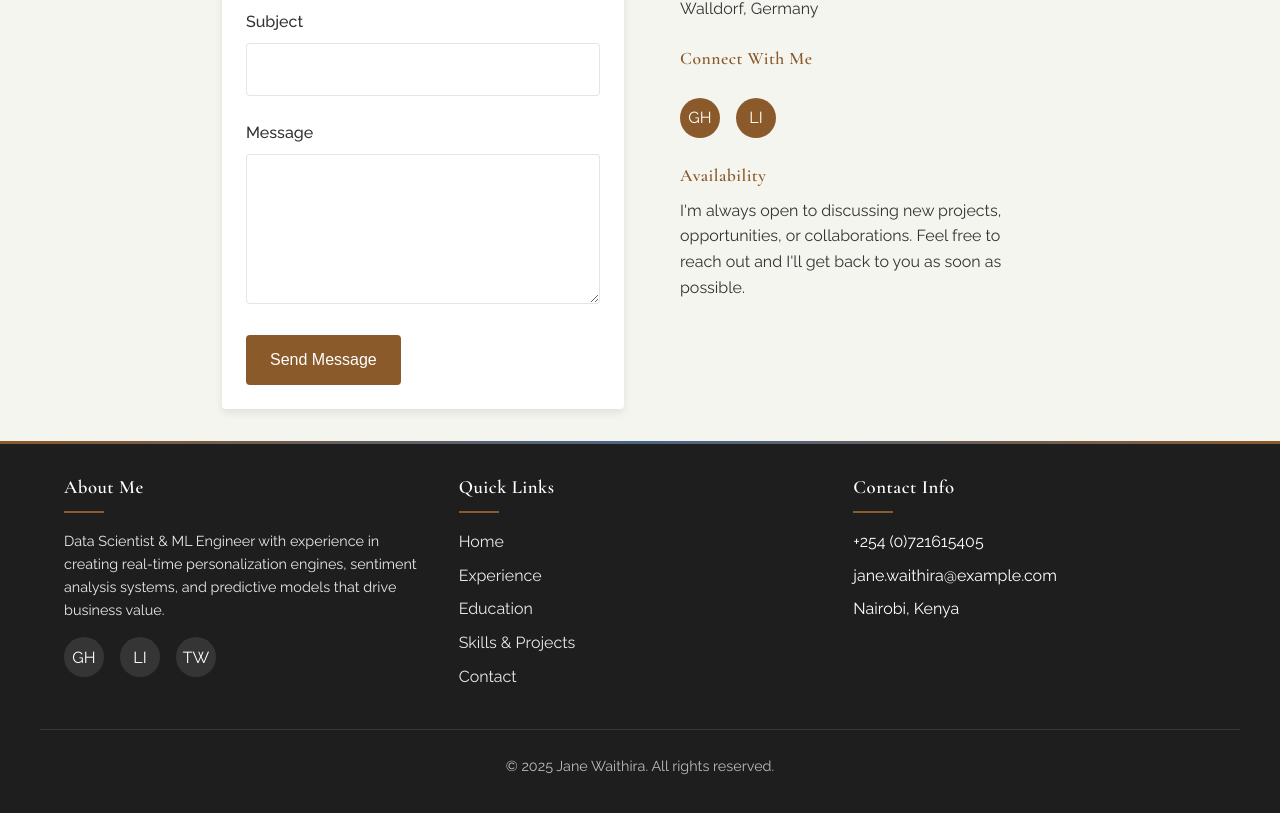
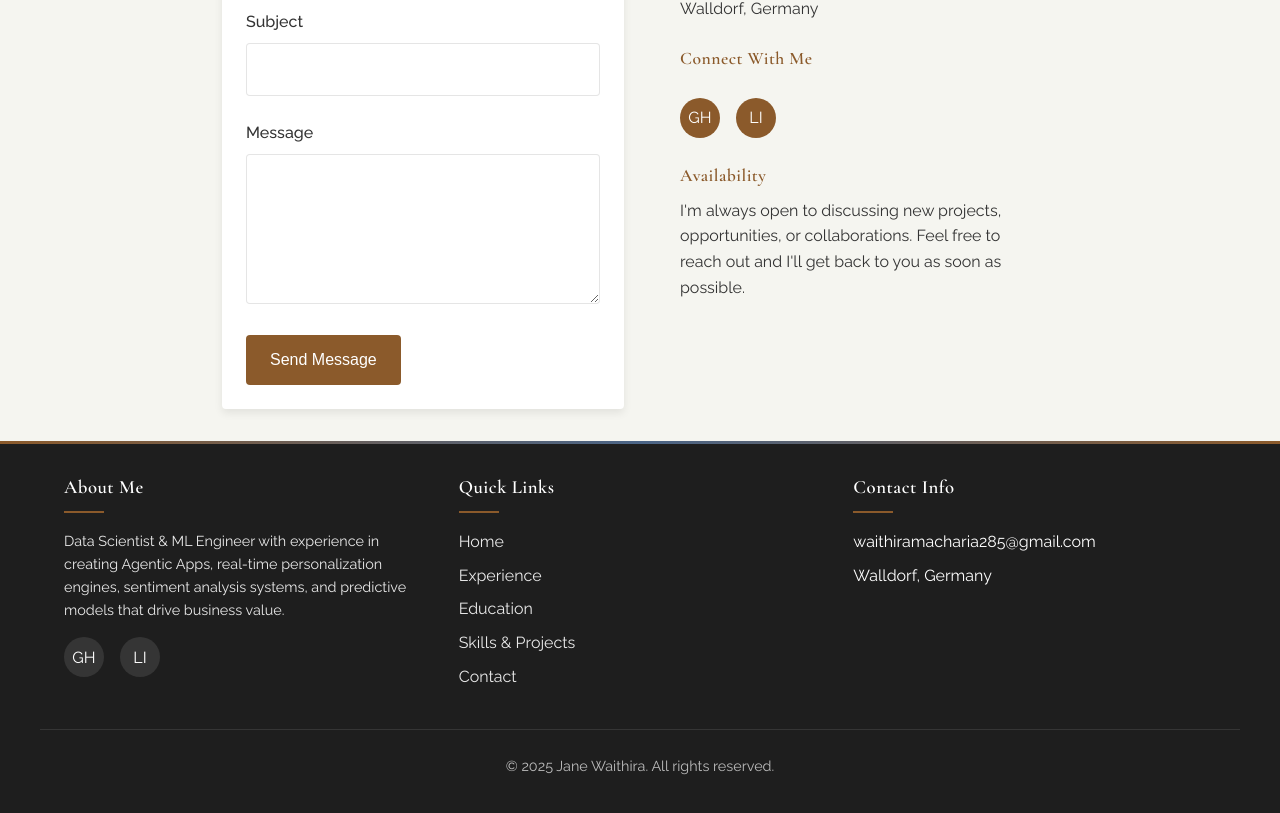
Before and after one commit to Machariajane/jane-waithira-website, a React (Create React App) app: page /#/contact in a window 1280 px wide. Shown: the part 572-1385 px from the top of the page. Built offline with nearby package versions, Linux system fonts and the light colour scheme.

Commit message:
updated footer

```diff
--- a/src/components/Footer.js
+++ b/src/components/Footer.js
@@ -139,13 +139,12 @@ function Footer() {
                 <FooterSection>
                     <h3>About Me</h3>
                     <p>
-                        Data Scientist & ML Engineer with experience in creating real-time personalization engines,
+                        Data Scientist & ML Engineer with experience in creating Agentic Apps, real-time personalization engines,
                         sentiment analysis systems, and predictive models that drive business value.
                     </p>
                     <SocialLinks>
                         <a href="https://github.com/" aria-label="GitHub" target="_blank" rel="noopener noreferrer">GH</a>
-                        <a href="https://linkedin.com/in/jane-waithira" aria-label="LinkedIn" target="_blank" rel="noopener noreferrer">LI</a>
-                        <a href="https://twitter.com/" aria-label="Twitter" target="_blank" rel="noopener noreferrer">TW</a>
+                        <a href="https://www.linkedin.com/in/waithira-macharia/" aria-label="LinkedIn" target="_blank" rel="noopener noreferrer">LI</a>
                     </SocialLinks>
                 </FooterSection>
 
@@ -163,9 +162,8 @@ function Footer() {
                 <FooterSection>
                     <h3>Contact Info</h3>
                     <ul>
-                        <li>+254 (0)721615405</li>
-                        <li>jane.waithira@example.com</li>
-                        <li>Nairobi, Kenya</li>
+                        <li>waithiramacharia285@gmail.com</li>
+                        <li>Walldorf, Germany</li>
                     </ul>
                 </FooterSection>
             </FooterContent>
```
